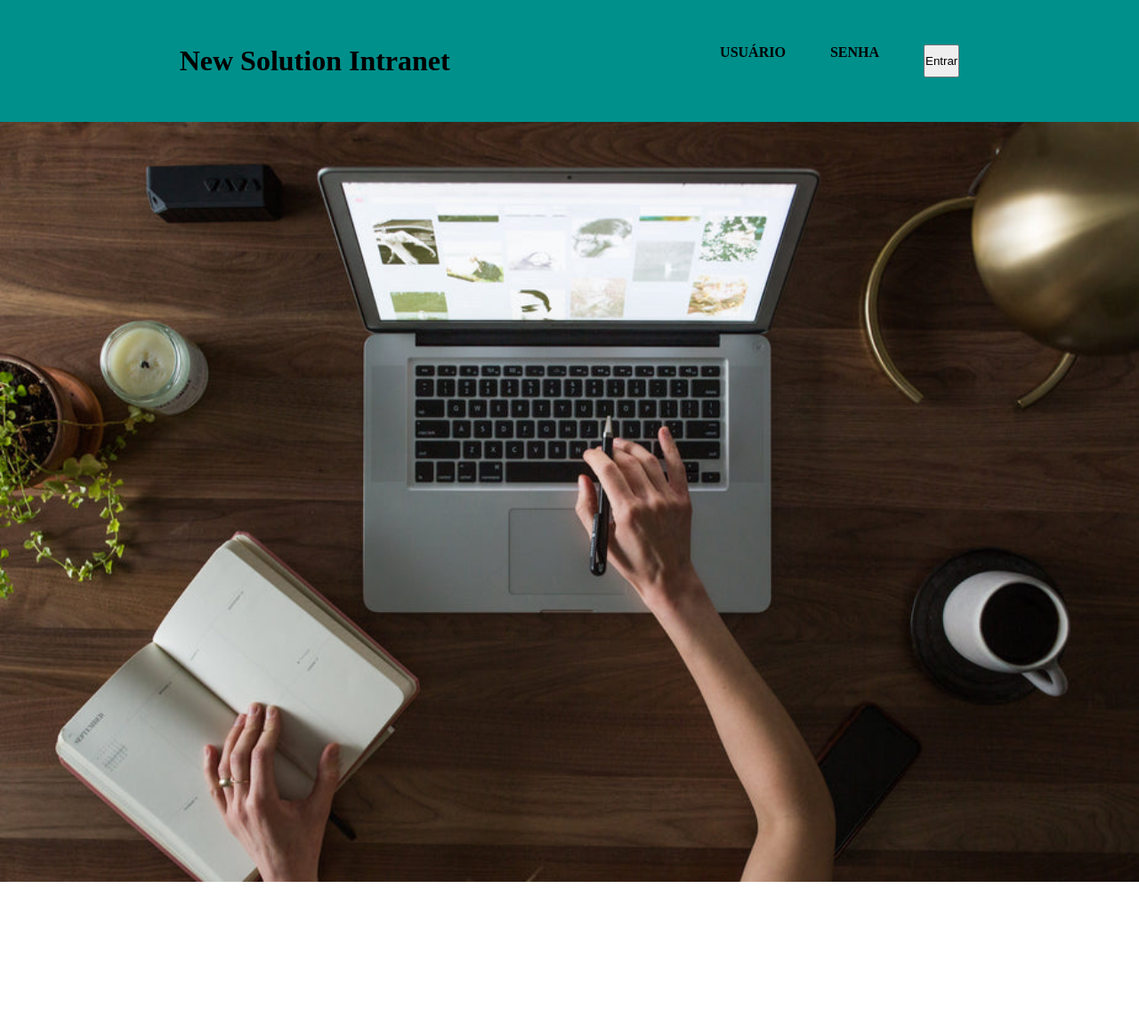
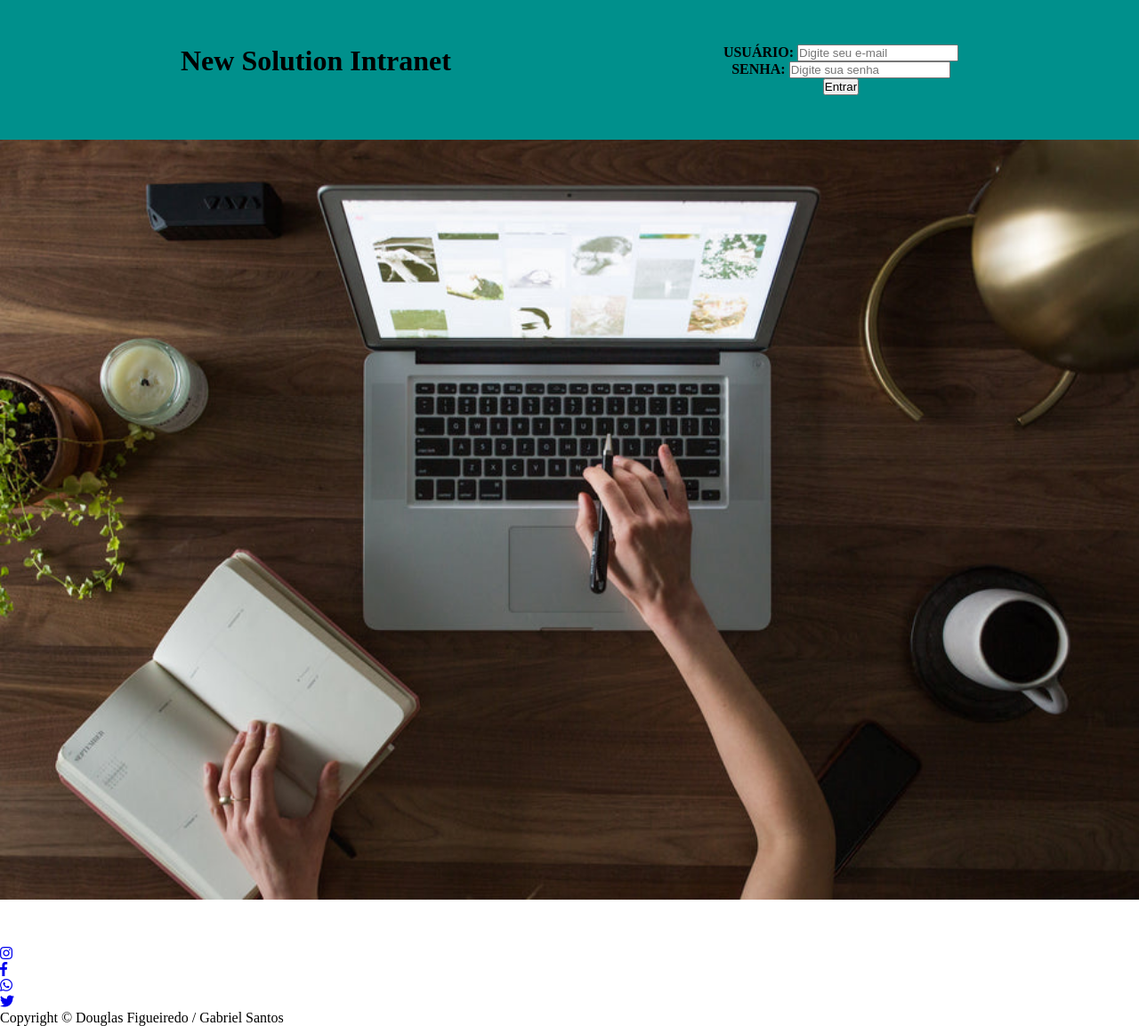
Before and after one commit to dougfigueiredo/Mentoria, a plain HTML site: page index.html in a window 1280 px wide. Shown: the whole page at 89% size. Before the commit the page ends 1043 px from the top, so only its background shows below. Drawn offline with Linux system fonts and the light colour scheme.

Commit message:
Adicionando e atualizando o HTML
Foi adicionado um formulário de e-mail e senha, e foi adicionado footer com ícones de redes sociais.

```diff
--- a/index.html
+++ b/index.html
@@ -6,6 +6,8 @@
         <meta http-equiv="X-UA-Compatible" content="IE=edge">
         <meta name="viewport" content="width=device-width, initial-scale=1.0">
         <title>Intranet</title>
+        <link rel="stylesheet" href="https://use.fontawesome.com/releases/v5.2.0/css/all.css"
+        integrity="sha384-hWVjflwFxL6sNzntih27bfxkr27PmbbK/iSvJ+a4+0owXq79v+lsFkW54bOGbiDQ" crossorigin="anonymous">
         <link rel="stylesheet" href="style.css">
     </head>
 
@@ -13,9 +15,19 @@
         <header class="cabecalho">
             <h1>New Solution Intranet</h1>
                 <nav class="cabecalho-menu">
-                    <strong>Usuário</strong>
-                    <strong>Senha</strong>
-                    <button>Entrar</button>
+                    <form action="teste.html" method="post">
+                        <div class="formulario">
+                            <div class="usuario">
+                                <label for="usuario">Usuário: </label>
+                                <input type="email" id="usuario" placeholder="Digite seu e-mail" />
+                            </div>
+                            <div class="senha">
+                                <label for="senha">Senha: </label>
+                                <input type="password" id="password" placeholder="Digite sua senha" />
+                            </div>
+                            <button class="button">Entrar</button>
+                        </div>
+                    </form>
                 </nav>
         </header>
 
@@ -28,6 +40,24 @@
 
     </main>
 
+    <footer class="footer">
+        <div class="icon">
+            <div class="icon1"><a href="https://www.instagram.com/douglas.figai/" target="_blank"><i
+                        class="fab fa-instagram"></i></a></div>
+
+            <div class="icon2"><a href="https://www.facebook.com/douglas.scott.182/" target="_blank"><i
+                    class="fab fa-facebook-f"></i></a></div>
+
+            <div class="icon3"><a href="http://web.whatsapp.com/send?phone=5521983598508" target="_blank"><i
+                        class="fab fa-whatsapp"></i></a></div>
+
+            <div class="icon4"><a href="https://twitter.com/Douglas20919911" target="_blank"><i
+                        class="fab fa-twitter"></i></a></div>
+        </div>
+        <div class="copy">
+            Copyright &copy; Douglas Figueiredo / Gabriel Santos
+        </div>
+    </footer>
 
 </body>
 </html>
```
